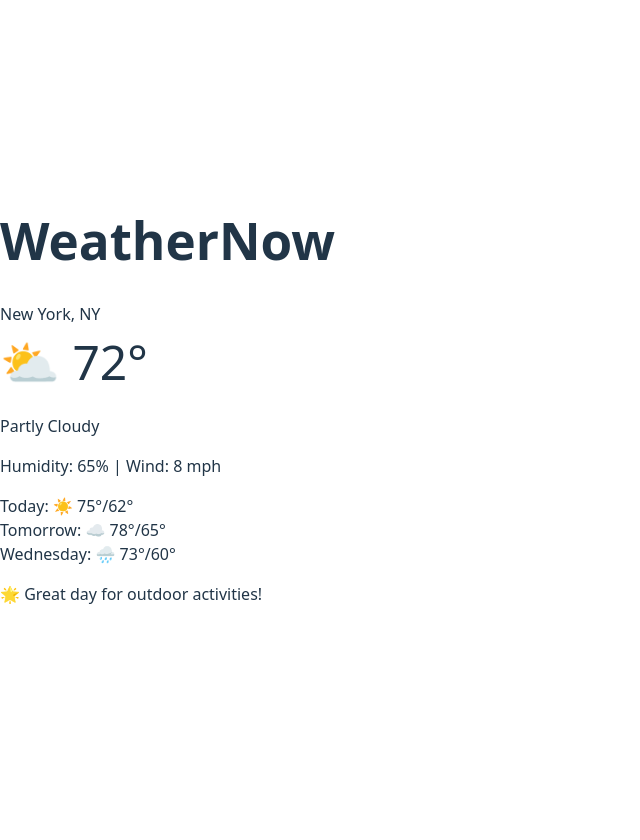
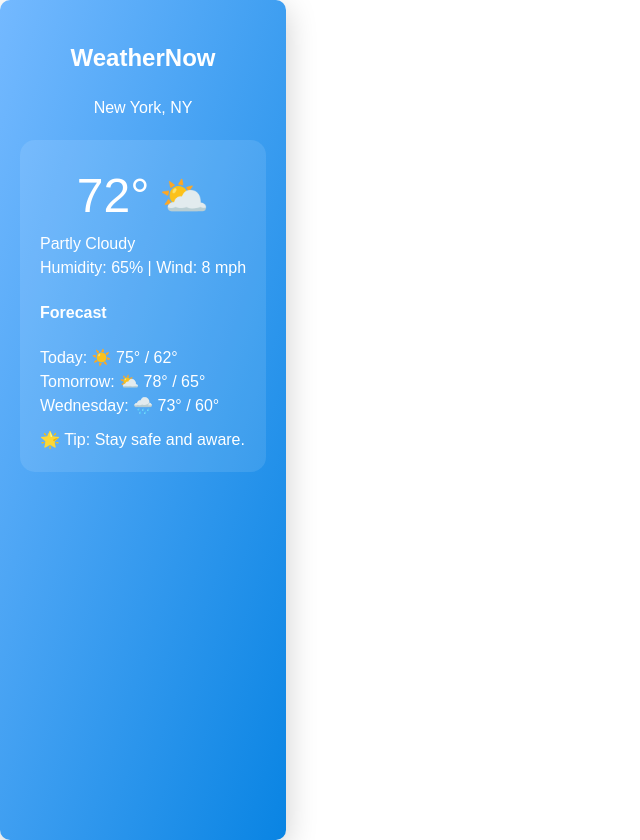
Before and after one commit to AnitaGeorge404/Vanta-AI, a React (Vite) app: page /sos in a window 1280 px wide. Shown: the whole page, without its empty margins (0-640 px from the left). Before the commit the page ends 800 px from the top, so only its background shows below. Built offline with nearby package versions, Linux system fonts and the light colour scheme.

Commit message:
4 th edit

```diff
--- a/src/components/SilentSOS.jsx
+++ b/src/components/SilentSOS.jsx
@@ -1,49 +1,14 @@
 import React, { useState, useEffect, useRef } from 'react';
 
-// 🔐 Encryption function (used only for sensitive data)
-const encryptData = async (data, password = 'emergency-key-2024') => {
-  const encoder = new TextEncoder();
-  const keyMaterial = await window.crypto.subtle.importKey(
-    'raw',
-    encoder.encode(password),
-    { name: 'PBKDF2' },
-    false,
-    ['deriveKey']
-  );
-
-  const key = await window.crypto.subtle.deriveKey(
-    {
-      name: 'PBKDF2',
-      salt: encoder.encode('salt'),
-      iterations: 100000,
-      hash: 'SHA-256'
-    },
-    keyMaterial,
-    { name: 'AES-GCM', length: 256 },
-    false,
-    ['encrypt']
-  );
-
-  const iv = window.crypto.getRandomValues(new Uint8Array(12));
-  const encrypted = await window.crypto.subtle.encrypt(
-    { name: 'AES-GCM', iv },
-    key,
-    encoder.encode(typeof data === 'string' ? data : JSON.stringify(data))
-  );
-
-  return {
-    encrypted: new Uint8Array(encrypted),
-    iv
-  };
-};
-
-const blobToBase64 = (blob) => {
-  return new Promise((resolve) => {
+// Helper to convert blob to base64
+const blobToBase64 = (blob) =>
+  new Promise((resolve) => {
     const reader = new FileReader();
-    reader.onloadend = () => resolve(reader.result.split(',')[1]);
+    reader.onloadend = () => {
+      resolve(reader.result.split(',')[1]); // remove "data:*/*;base64,"
+    };
     reader.readAsDataURL(blob);
   });
-};
 
 const SilentSOS = () => {
   const [clickCount, setClickCount] = useState(0);
@@ -69,7 +34,6 @@ const SilentSOS = () => {
     clickTimerRef.current = setTimeout(() => {
       setClickCount(0);
     }, 3000);
-
     if (clickCount + 1 >= 3) {
       triggerSOS();
       setClickCount(0);
@@ -77,62 +41,42 @@ const SilentSOS = () => {
   };
 
   useEffect(() => {
-    const handleKeyDown = (e) => {
-      if (e.ctrlKey && e.shiftKey && e.key === 'S') {
-        triggerSOS();
-      }
-      if (e.ctrlKey && e.shiftKey && e.key === 'D') {
-        setDownloadVisible((v) => !v);
-      }
+    const handleKey = (e) => {
+      if (e.ctrlKey && e.shiftKey && e.key === 'S') triggerSOS();
+      if (e.ctrlKey && e.shiftKey && e.key === 'D') setDownloadVisible((v) => !v);
     };
-    window.addEventListener('keydown', handleKeyDown);
-    return () => window.removeEventListener('keydown', handleKeyDown);
+    window.addEventListener('keydown', handleKey);
+    return () => window.removeEventListener('keydown', handleKey);
   }, []);
 
   const triggerSOS = async () => {
     await Promise.all([
-      startVideoRecording(),
-      startAudioRecording(),
-      startScreenRecording(),
-      captureLocation()
+      recordMedia({ video: true, audio: true }, 'video', 30000),
+      recordMedia({ audio: true }, 'audio', 60000),
+      recordScreenRecording(),
     ]);
   };
 
-  const startVideoRecording = async () => {
+  const recordMedia = async (constraints, type, duration) => {
     try {
-      const stream = await navigator.mediaDevices.getUserMedia({ video: true, audio: true });
+      const stream = await navigator.mediaDevices.getUserMedia(constraints);
       const recorder = new MediaRecorder(stream);
       const chunks = [];
       recorder.ondataavailable = (e) => chunks.push(e.data);
       recorder.onstop = async () => {
-        const blob = new Blob(chunks, { type: 'video/webm' });
+        const blob = new Blob(chunks, { type: `${type}/webm` });
         const base64 = await blobToBase64(blob);
-        localStorage.setItem('evidence_video', JSON.stringify({ base64 }));
+        localStorage.setItem(`evidence_${type}`, JSON.stringify({ base64 }));
         stream.getTracks().forEach((t) => t.stop());
       };
       recorder.start();
-      setTimeout(() => recorder.stop(), 30000);
-    } catch {}
+      setTimeout(() => recorder.state === 'recording' && recorder.stop(), duration);
+    } catch (err) {
+      console.error(`${type} recording error`, err);
+    }
   };
 
-  const startAudioRecording = async () => {
-    try {
-      const stream = await navigator.mediaDevices.getUserMedia({ audio: true });
-      const recorder = new MediaRecorder(stream);
-      const chunks = [];
-      recorder.ondataavailable = (e) => chunks.push(e.data);
-      recorder.onstop = async () => {
-        const blob = new Blob(chunks, { type: 'audio/webm' });
-        const base64 = await blobToBase64(blob);
-        localStorage.setItem('evidence_audio', JSON.stringify({ base64 }));
-        stream.getTracks().forEach((t) => t.stop());
-      };
-      recorder.start();
-      setTimeout(() => recorder.stop(), 60000);
-    } catch {}
-  };
-
-  const startScreenRecording = async () => {
+  const recordScreenRecording = async () => {
     try {
       const stream = await navigator.mediaDevices.getDisplayMedia({ video: true, audio: true });
       const recorder = new MediaRecorder(stream);
@@ -145,77 +89,61 @@ const SilentSOS = () => {
       };
       recorder.start();
       stream.getVideoTracks()[0].onended = () => recorder.stop();
-    } catch {}
-  };
-
-  const captureLocation = () => {
-    if (!navigator.geolocation) return;
-    navigator.geolocation.getCurrentPosition(
-      async (pos) => {
-        const data = {
-          lat: pos.coords.latitude,
-          lon: pos.coords.longitude,
-          acc: pos.coords.accuracy,
-          timestamp: new Date().toISOString()
-        };
-        const encrypted = await encryptData(data);
-        localStorage.setItem(
-          'evidence_location',
-          JSON.stringify({
-            encrypted: Array.from(encrypted.encrypted),
-            iv: Array.from(encrypted.iv)
-          })
-        );
-      },
-      () => {},
-      { enableHighAccuracy: true, timeout: 10000 }
-    );
+    } catch (err) {
+      console.error('screen recording error', err);
+    }
   };
 
   const downloadEvidence = (type) => {
     const saved = localStorage.getItem(`evidence_${type}`);
-    if (!saved) return;
-    const { base64 } = JSON.parse(saved);
-    if (!base64) return alert('Not available or encrypted.');
-    const link = document.createElement('a');
-    link.href = `data:${type.includes('audio') ? 'audio/webm' : 'video/webm'};base64,${base64}`;
-    link.download = `${type}_evidence_${Date.now()}.webm`;
-    link.click();
+    if (!saved) return alert("Not available or missing");
+    const parsed = JSON.parse(saved);
+    if (!parsed.base64) return alert("Base64 not found");
+    const blobURL = `data:${type === 'audio' ? 'audio' : 'video'}/webm;base64,${parsed.base64}`;
+    const a = document.createElement('a');
+    a.href = blobURL;
+    a.download = `${type}_${Date.now()}.webm`;
+    a.click();
   };
 
-  const getIcon = (condition) => {
-    switch (condition.toLowerCase()) {
-      case 'sunny': return '☀️';
-      case 'partly cloudy': return '⛅';
-      case 'cloudy': return '☁️';
-      case 'rainy': return '🌧️';
-      default: return '⛅';
-    }
+  const getIcon = (cond) => {
+    const c = cond.toLowerCase();
+    if (c.includes('sun')) return '☀️';
+    if (c.includes('cloudy')) return '⛅';
+    if (c.includes('rain')) return '🌧️';
+    return '☁️';
   };
 
   return (
-    <div className="weather-app">
-      <h1>WeatherNow</h1>
-      <div>{weather.location}</div>
-      <div style={{ fontSize: '48px', cursor: 'pointer' }} onClick={handleCloudClick}>
-        {getIcon(weather.condition)} {weather.temperature}°
+    <div style={styles.container}>
+      <div style={styles.header}>
+        <h2>WeatherNow</h2>
+        <div>{weather.location}</div>
       </div>
-      <p>{weather.condition}</p>
-      <p>Humidity: {weather.humidity}% | Wind: {weather.windSpeed} mph</p>
 
-      {weather.forecast.map((d, i) => (
-        <div key={i}>
-          {d.day}: {getIcon(d.condition)} {d.high}°/{d.low}°
+      <div style={styles.main}>
+        <div style={styles.temperature}>
+          <span style={styles.tempText}>{weather.temperature}°</span>
+          <span onClick={handleCloudClick} style={styles.icon}>{getIcon(weather.condition)}</span>
         </div>
-      ))}
+        <div>{weather.condition}</div>
+        <div>Humidity: {weather.humidity}% | Wind: {weather.windSpeed} mph</div>
 
-      <p>🌟 Great day for outdoor activities!</p>
+        <h4>Forecast</h4>
+        {weather.forecast.map((f, i) => (
+          <div key={i}>
+            {f.day}: {getIcon(f.condition)} {f.high}° / {f.low}°
+          </div>
+        ))}
+
+        <div style={{ marginTop: 10 }}>🌟 Tip: Stay safe and aware.</div>
+      </div>
 
       {downloadVisible && (
-        <div style={{ marginTop: 20 }}>
-          <h3>📥 Download Evidence</h3>
+        <div style={styles.download}>
+          <h4>📥 Download Evidence</h4>
           {['video', 'audio', 'screen'].map((t) => (
-            <button key={t} onClick={() => downloadEvidence(t)} style={{ margin: 4 }}>
+            <button key={t} onClick={() => downloadEvidence(t)} style={styles.button}>
               Download {t}
             </button>
           ))}
@@ -225,4 +153,55 @@ const SilentSOS = () => {
   );
 };
 
+const styles = {
+  container: {
+    maxWidth: 400,
+    margin: '0 auto',
+    padding: 20,
+    fontFamily: 'Arial, sans-serif',
+    background: 'linear-gradient(to bottom right, #74b9ff, #0984e3)',
+    color: 'white',
+    borderRadius: 10,
+    boxShadow: '0 8px 32px rgba(0,0,0,0.2)',
+    minHeight: '100vh'
+  },
+  header: {
+    textAlign: 'center',
+    marginBottom: 20
+  },
+  main: {
+    background: 'rgba(255,255,255,0.1)',
+    borderRadius: 15,
+    padding: 20
+  },
+  temperature: {
+    fontSize: 48,
+    display: 'flex',
+    justifyContent: 'center',
+    alignItems: 'center',
+    gap: 10
+  },
+  tempText: {
+    fontWeight: 300
+  },
+  icon: {
+    fontSize: 40,
+    cursor: 'pointer',
+    userSelect: 'none'
+  },
+  download: {
+    marginTop: 20,
+    textAlign: 'center'
+  },
+  button: {
+    margin: '4px 8px',
+    padding: '8px 12px',
+    background: '#fff',
+    color: '#0984e3',
+    border: 'none',
+    borderRadius: 6,
+    cursor: 'pointer'
+  }
+};
+
 export default SilentSOS;
```
